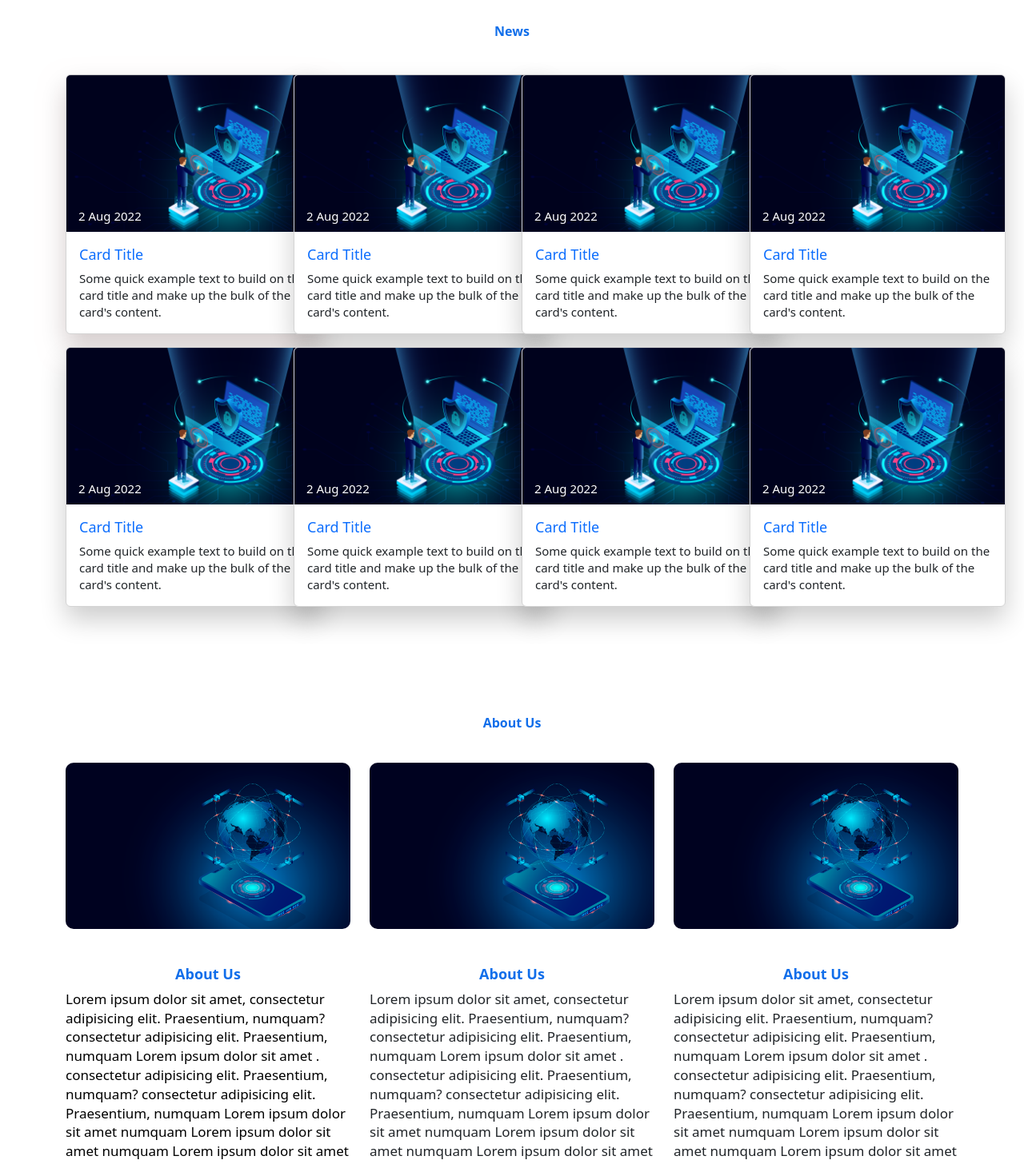
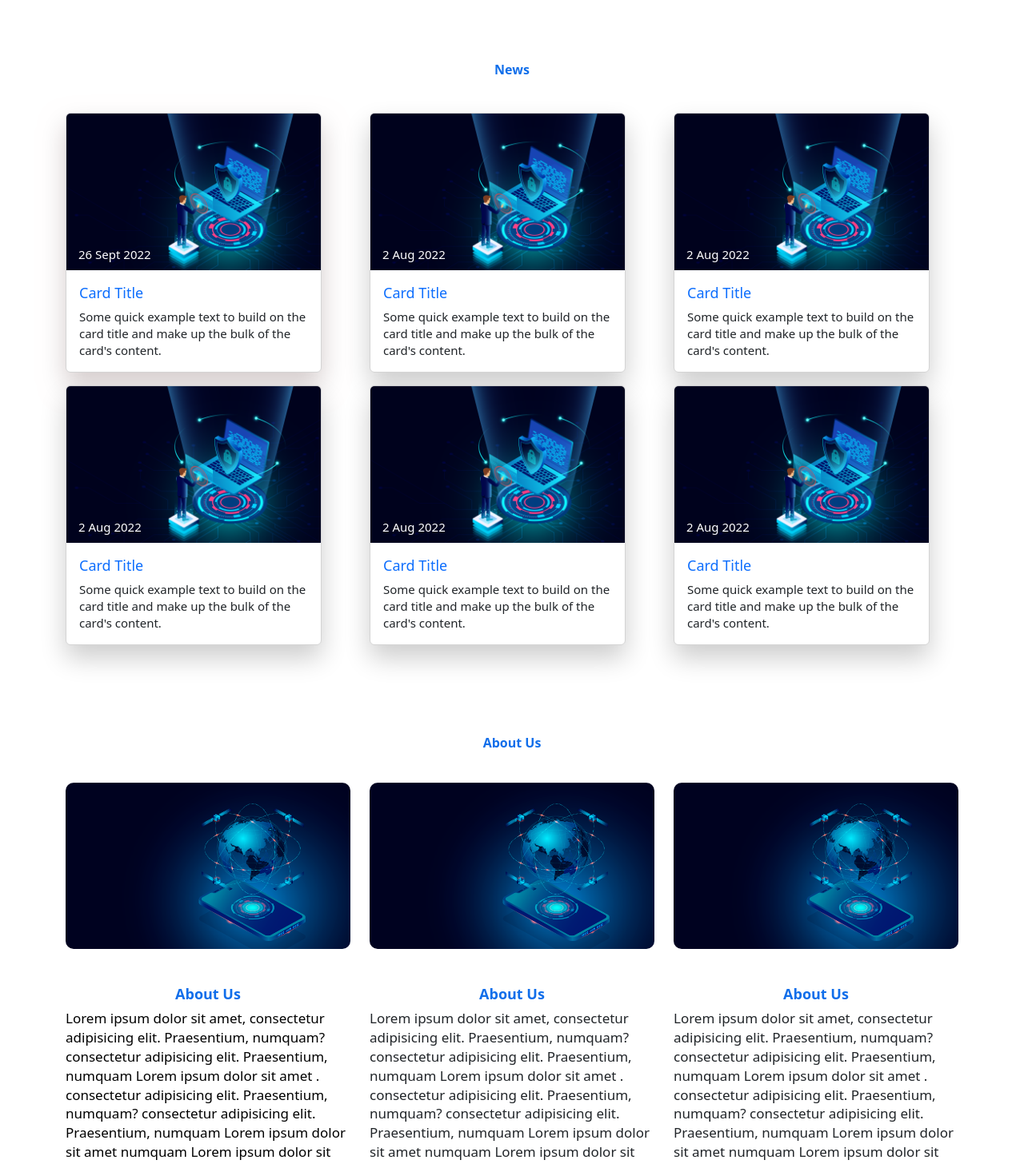
Before and after one commit to GaluhGita20/FrontEnd_CryptoPriceTracker, a React (Create React App) app: page / in a window 1280 px wide. Shown: the part 820-2276 px from the top of the page at 80% size. Built offline with nearby package versions, Linux system fonts and the light colour scheme.

Commit message:
rapiin content nya

```diff
--- a/src/components/aboutUs/aboutUs.js
+++ b/src/components/aboutUs/aboutUs.js
@@ -5,9 +5,13 @@ import {Container , Row , Col ,Button} from 'react-bootstrap'
 
 const aboutUs = () => {
     return(
-        <div style={{  marginTop:"75px"}}>
+        <React.Fragment>
+            <div id="aboutUs"> </div>
+            <br/>
+            <br/>
+              <div  style={{  marginTop:"25px"}}>
                 <Container>
-                <section id="about"  style={{ position:"relative"}}>
+                    <section id="about"  style={{ position:"static" , display:"block"}}>
                         <div className="section-title" style={{ display:"flex", flexDirection:"row" , flexWrap:"wrap" , justifyContent:"center" }}>
                             <h6 style={{ fontWeight:"bold" , color:"#106eea" , padding:"10px" , borderRadius:"30px" , backgroundcolor:"#E5F3F8", marginTop:"30px" , marginBottom:"30px" }}>About Us</h6>
                         </div>
@@ -54,6 +58,7 @@ const aboutUs = () => {
                     </section>
                 </Container>
             </div>
+        </React.Fragment>
     )
 }
 
--- a/src/components/aboutUs/aboutUsStyle.css
+++ b/src/components/aboutUs/aboutUsStyle.css
@@ -1,6 +1,6 @@
 #about {
     width: 100%;
-    height: 100vh;
+    height: 100%;
 }
 
 #about .row{
@@ -17,14 +17,13 @@
 
 #about .row .col-12{
     width: 100%;
-    height: 40vh;
-    margin-bottom: 5vh;
+    height: 40%;
+    margin-bottom: 10%;
 }
 
 #about .row .col-12 .images{
     width: 100%;
     height: 100%;
-
 }
 
 #about .row .col-4{
--- a/src/components/chart/chart.js
+++ b/src/components/chart/chart.js
@@ -42,8 +42,8 @@ const Grafik = () => {
     });
 
     return(
-        <Container>
-            <div style={{ height:"100vh" , width:"100%" }} >
+        <Container id="chart" style={{display:"block", position:"static"}}>
+            <div style={{ height:"100%" , width:"100%" }} >
                 <section id="chart">
                     <Row>
                         <Col style={{ padding:"120px" }}>
--- a/src/components/contact/contact.js
+++ b/src/components/contact/contact.js
@@ -4,8 +4,15 @@ import React from "react";
 import { Container , Row ,Col } from "react-bootstrap";
 const chart = () => {
     return(
+        <React.Fragment>
+            <div id="contact"></div>
+            <br/>
+            <br/>
+            <br/>
+
         <Container>
-            <div style={{ height:"100vh" , width:"100%" }} >
+
+            <div id="contact" style={{ height:"100vm" , width:"100%" }} >
                 <section id="chart">
                     <div className="section-title" style={{ display:"flex", flexDirection:"row" , flexWrap:"wrap" , justifyContent:"center"}}>
                         <h6 style={{ fontWeight:"bold" , color:"#106eea" , padding:"10px" , borderRadius:"30px" , backgroundcolor:"#E5F3F8", marginTop:"30px" , marginBottom:"80px" }}>Contact</h6>
@@ -50,6 +57,7 @@ const chart = () => {
                 </section>
             </div>
         </Container>
+        </React.Fragment>
     )
 }
 export default chart;
--- a/src/components/hero/Hero.js
+++ b/src/components/hero/Hero.js
@@ -3,7 +3,7 @@ import './HeroStyles.css'
 
 const Hero = () => {
   return(
-    <div className="hero" style={{ overFlow:"hidden", top:"0" }}>
+    <div id="hero1" className="hero" style={{ overFlow:"hidden", top:"0" }}>
       <div className="container">
         <div className="content" style={{ marginTop:"15vh" }}>
           <h1>Cryptocurrency</h1>
--- a/src/components/navbar/Navbar.js
+++ b/src/components/navbar/Navbar.js
@@ -9,6 +9,7 @@ const Navbar = () => {
     const handleNav = () => setNav(!nav)
 
     return (
+
         <div name='top' className='navbar fixed-top'>
             <div className="container">
                 <div className="logo">
@@ -22,11 +23,12 @@ const Navbar = () => {
                     <li><Link to='/contact'>Contact</Link></li> */}
 
                     {/* <li><Link to='/'>Home</Link></li> */}
-                    <li>Home</li>
-                    <li>About Us</li>
-                    <li>News</li>
-                    <li>Chart</li>
-                    <li>Contact</li>
+
+                    <li><a href="#hero1" style={{color:'white', textDecoration:'none'}}> Home</a></li>
+                    <li><a href="#aboutUs" style={{color:'white', textDecoration:'none'}}> About Us</a></li>
+                    <li><a href="#news" style={{color:'white', textDecoration:'none'}}>News</a></li>
+                    <li><a href="#chart" style={{color:'white', textDecoration:'none'}}>Chart</a></li>
+                    <li><a href="#contact" style={{color:'white', textDecoration:'none'}}>Contact</a></li>
                     {/* <button>Sign in</button> */}
                 </ul>
                 <div className="hamburger" onClick={handleNav}>
--- a/src/components/news/news.js
+++ b/src/components/news/news.js
@@ -3,17 +3,22 @@ import {Row , Col , Button, Card ,Container} from 'react-bootstrap'
 
 const news = () => {
     return(
+        <React.Fragment>
+            <div id="news"></div>
+            <br/>
+            <br/>
+
     <div>
         <Container>
-        <section id="news" style={{ width:"100%" , height:"100vh"}}   >
+        <section id="news" style={{ width:"100%" , height:"100%"}}   >
             <div className="section-title" style={{ display:"flex", flexDirection:"row" , flexWrap:"wrap" , justifyContent:"center" , marginBottom:"10px" }}>
                 <h6 style={{ fontWeight:"bold" , color:"#106eea" , padding:"10px" , borderRadius:"30px" , backgroundcolor:"#E5F3F8" , marginTop:"5vh"}}>News</h6>
             </div>
-            <Row xs={4}>
+            <Row >
                 <Col className="mt-3">
                     <Card style={{ width: '20rem' , boxShadow:" 0 1rem 2rem hsl(10 200% 5% / 20%)" , border:"1px solid hsl(0 0% 83%)", background:" hsl(0 0% 100%)" }}>
                         <Card.Img variant="top" src={require('./cyber-bg.png') } />
-                        <p style={{ fontSize:"15px" , position:"absolute" , top:"163px" ,left:"12px", color:"white" ,fontWeight:"500" , padding:"3px" ,width:"90px" , borderRadius:"2px"   }}>2 Aug 2022</p>
+                        <p style={{ fontSize:"15px" , position:"absolute" , top:"163px" ,left:"12px", color:"white" ,fontWeight:"500" , padding:"3px" ,width:"100px" , borderRadius:"2px"   }}>26 Sept 2022</p>
                         <Card.Body>
                             <Card.Title><a href="" style={{ textDecoration:"none", fontSize:"18px" }}>Card Title</a></Card.Title>
 
@@ -27,35 +32,7 @@ const news = () => {
                 <Col className="mt-3">
                     <Card style={{ width: '20rem' , boxShadow:" 0 1rem 2rem hsl(10 20% 0% / 20%)" , border:"1px solid hsl(0 0% 83%)", background:" hsl(0 0% 100%)" }}>
                         <Card.Img variant="top" src={require('./cyber-bg.png') } />
-                        <p style={{ fontSize:"15px" , position:"absolute" , top:"163px" ,left:"12px", color:"white" ,fontWeight:"500" , padding:"3px" ,width:"90px" , borderRadius:"2px"   }}>2 Aug 2022</p>
-                        <Card.Body>
-                            <Card.Title><a href="" style={{ textDecoration:"none", fontSize:"18px" }}>Card Title</a></Card.Title>
-
-                            <Card.Text style={{ fontSize:"15px" }}>
-                            Some quick example text to build on the card title and make up the
-                            bulk of the card's content.
-                            </Card.Text>
-                        </Card.Body>
-                    </Card>
-                </Col>
-                <Col className="mt-3">
-                    <Card style={{ width: '20rem' , boxShadow:" 0 1rem 2rem hsl(10 20% 0% / 20%)" , border:"1px solid hsl(0 0% 83%)", background:" hsl(0 0% 100%)" }}>
-                        <Card.Img variant="top" src={require('./cyber-bg.png') } />
-                        <p style={{ fontSize:"15px" , position:"absolute" , top:"163px" ,left:"12px", color:"white" ,fontWeight:"500" , padding:"3px" ,width:"90px" , borderRadius:"2px"   }}>2 Aug 2022</p>
-                        <Card.Body>
-                            <Card.Title><a href="" style={{ textDecoration:"none", fontSize:"18px" }}>Card Title</a></Card.Title>
-
-                            <Card.Text style={{ fontSize:"15px" }}>
-                            Some quick example text to build on the card title and make up the
-                            bulk of the card's content.
-                            </Card.Text>
-                        </Card.Body>
-                    </Card>
-                </Col>
-                <Col className="mt-3">
-                    <Card style={{ width: '20rem' , boxShadow:" 0 1rem 2rem hsl(10 20% 0% / 20%)" , border:"1px solid hsl(0 0% 83%)", background:" hsl(0 0% 100%)" }}>
-                        <Card.Img variant="top" src={require('./cyber-bg.png') } />
-                        <p style={{ fontSize:"15px" , position:"absolute" , top:"163px" ,left:"12px", color:"white" ,fontWeight:"500" , padding:"3px" ,width:"90px" , borderRadius:"2px"   }}>2 Aug 2022</p>
+                        <p style={{ fontSize:"15px" , position:"absolute" , top:"163px" ,left:"12px", color:"white" ,fontWeight:"500" , padding:"3px" ,width:"100px" , borderRadius:"2px"   }}>2 Aug 2022</p>
                         <Card.Body>
                             <Card.Title><a href="" style={{ textDecoration:"none", fontSize:"18px" }}>Card Title</a></Card.Title>
 
@@ -126,6 +103,7 @@ const news = () => {
         </section>
     </Container>
 </div>
+</React.Fragment>
     )
 }
 
--- a/src/components/news/newsStyle.css
+++ b/src/components/news/newsStyle.css
@@ -1,6 +1,6 @@
 #news{
     width: 100%;
-    height: 100vh;
+    height: 100%;
 
 }
 
```
Lines whose indentation alone changed are shown as unchanged.
